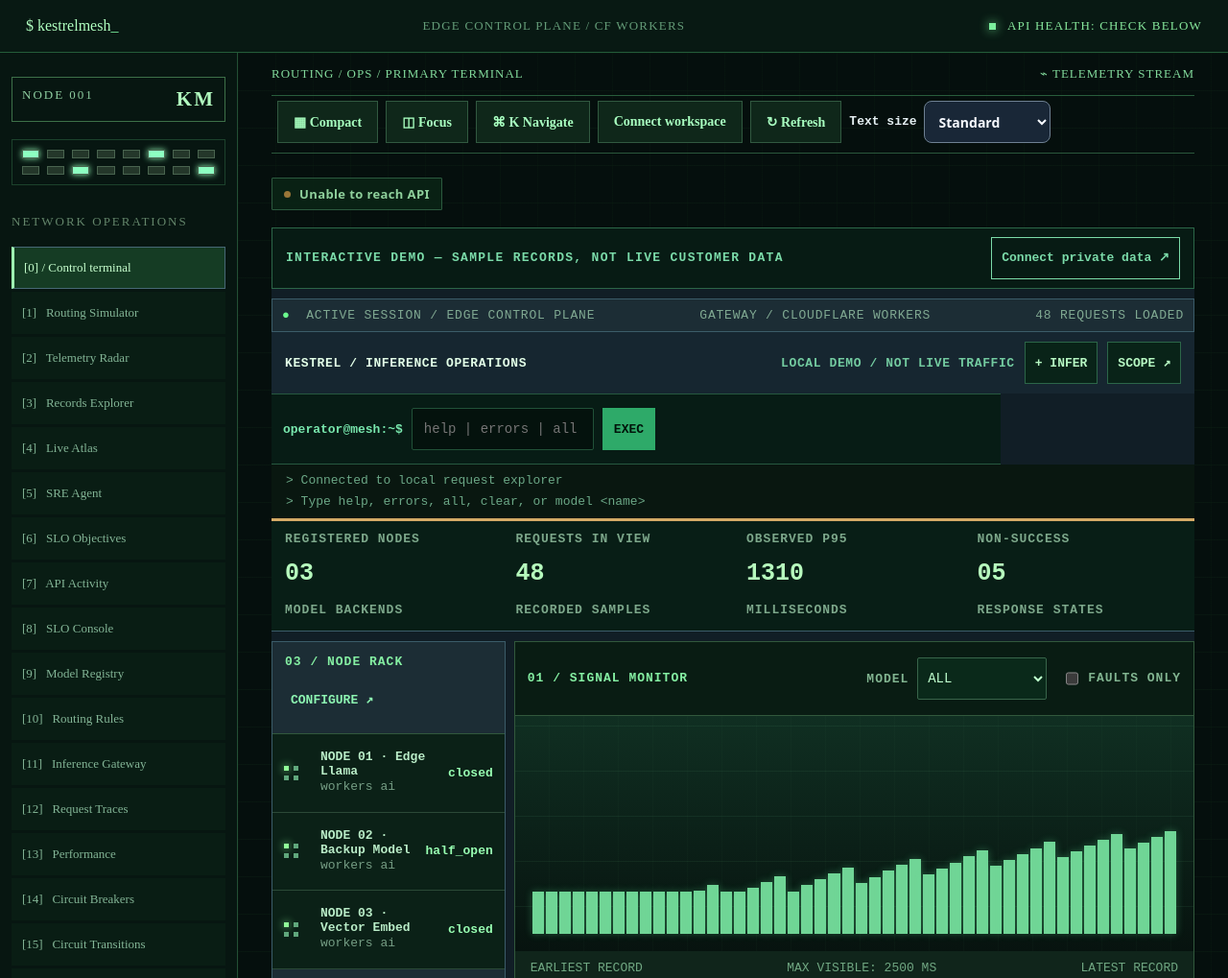
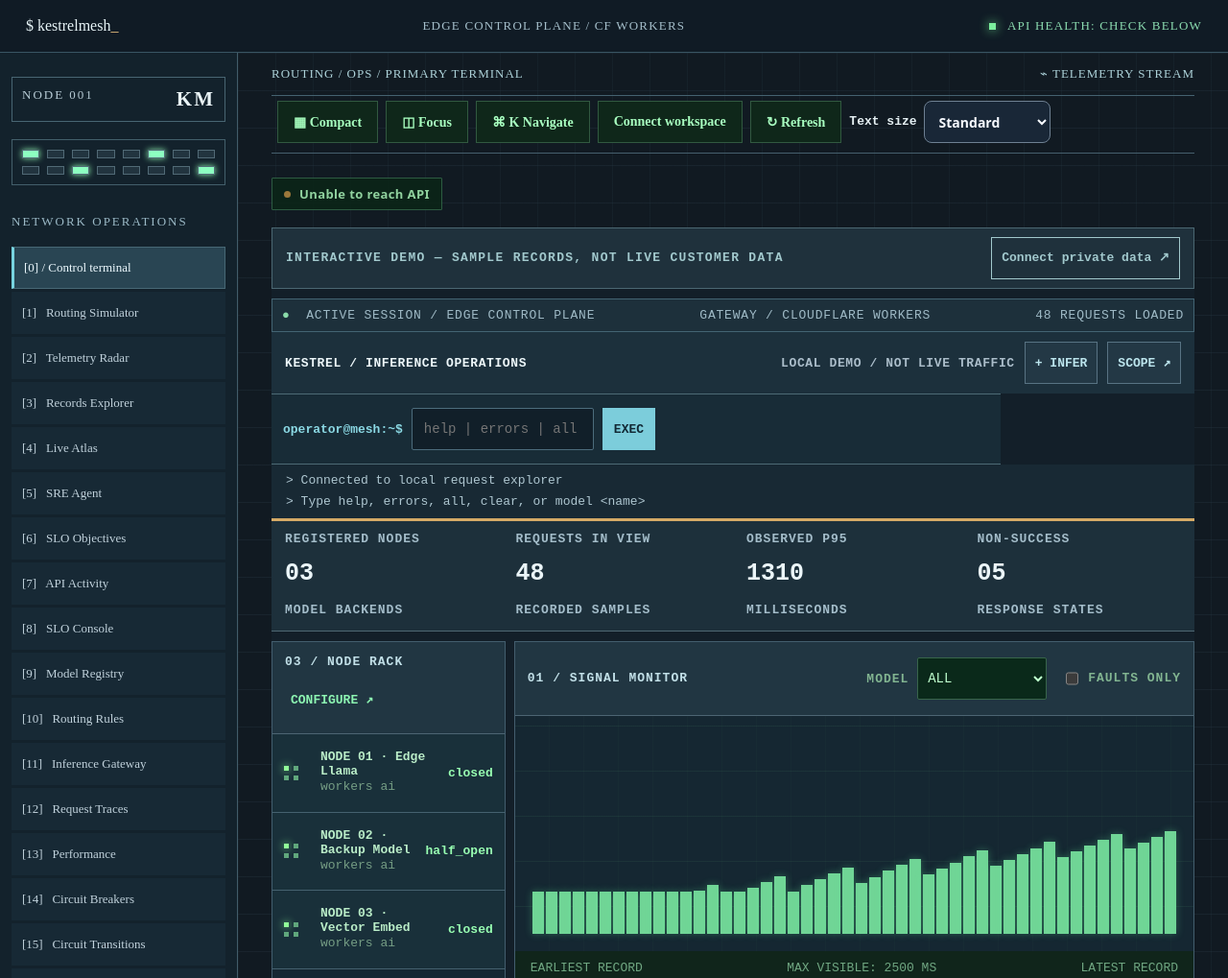
Before and after one commit to amiddlebrook/KestrelMesh, a website with bundled scripts: page public/index.html in a window 1280 px wide. Shown: the top 1019 px of the page at 96% size. Built offline with nearby package versions, Linux system fonts and the light colour scheme; files whose address does not match are found by name.

Commit message:
design: KestrelMesh neutralize full-screen color saturation from real browser evidence

```diff
--- a/public/palette-balance.css
+++ b/public/palette-balance.css
@@ -22,3 +22,36 @@
  .readability-controls .readability-select{width:112px!important;min-width:112px!important;max-width:125px!important;font-size:14px!important;}
  .readability-controls .readability-menu{border-radius:3px!important;background:#15413c!important;color:#b9f4e6!important;border:1px solid #26665e!important;}
 }
+
+/* Phase 27 visual evidence review: operational graphite panels; green signifies health only. */
+.k5-shell{background:#111a22;color:#e5f0f4}
+.k5-systembar{background:#101b25;border-bottom-color:#395563;color:#a5bfcb}
+.k5-cli{color:#e7f4f7}.k5-cursor{color:#e7bf7e}.k5-status{color:#8bdcb0}
+.k5-nav{background:#13222c;border-right-color:#425c69}
+.k5-rackid{border-color:#486572;color:#b7cbd5}.k5-rackid strong{color:#e9f3f5}
+.k5-port-grid{border-color:#435f6b}.k5-port-grid>span{background:#22343f;border-color:#516a76}
+.k5-sections{color:#9bb9c6}
+.k5-nav .nav button{color:#c1d2dc;background:#172935}
+.k5-nav .nav button.active{color:#eefaff;background:#294553;border-left-color:#77d3df}
+.k5-nav-bottom{border-color:#4b6674;color:#a1bccb}
+.k5-terminal{background-image:linear-gradient(#46637324 1px,transparent 1px),linear-gradient(90deg,#46637318 1px,transparent 1px)}
+.k5-command{border-bottom-color:#456270;color:#add2d9}
+.k5-terminal .topbar{border-bottom-color:#455f6d}.k5-terminal .topbar h2{color:#edf6f8}.k5-terminal .topbar .eyebrow{color:#a7c8d3}
+.k5-terminal .panel,.k5-terminal .stat{background:#1e303b;border-color:#486370}
+.km16{background:#131f29;color:#e2eef2}
+.km16-top{background:#1d303b;color:#9fbac6;border-color:#436473}
+.km16-top i{color:#8bdcaa}
+.km17-session{background:#1c303c;color:#abbdca}
+.km17-session span:first-child{color:#edf7fa}.km17-session button{border-color:#587383;color:#bce5ed;background:#233845}
+.km17-cli{background:#182c37;border-color:#4d6a75}.km17-cli label{color:#8bd9e4}
+.km17-cli input{background:#111f29;color:#e5f5f8;border-color:#4c6c7c}
+.km17-cli button{background:#7ccddb;color:#112834}
+.km17-stdout{background:#182934;color:#aec6d0}
+.km16-statusgrid{border-bottom-color:#4e6772}.km16-statusgrid>div{background:#1d303b!important}
+.km16-statusgrid strong{color:#ebf5f8}.km16-statusgrid span,.km16-statusgrid small{color:#a4bdca}
+.km16-rack,.km16-scope{background:#162833;border-color:#435e6e}
+.km16-paneltitle{background:#213642;color:#c2e0e8;border-color:#4d6573}
+.km16-node{background:#19303a;border-color:#45616f}
+.km16-wave{background:#152732}
+.km16-footer{background:#182c38;color:#aac5d1;border-color:#466473}
+.p17-provenance{color:#abd4d8;background:#20333e;border-color:#4f6c77}
```
Also changed, not shown: docs/PHASE27_BROWSER_ACCEPTANCE.md (+3 -0 lines), tests/phase27-browser-contract.test.mjs (+7 -0 lines).
